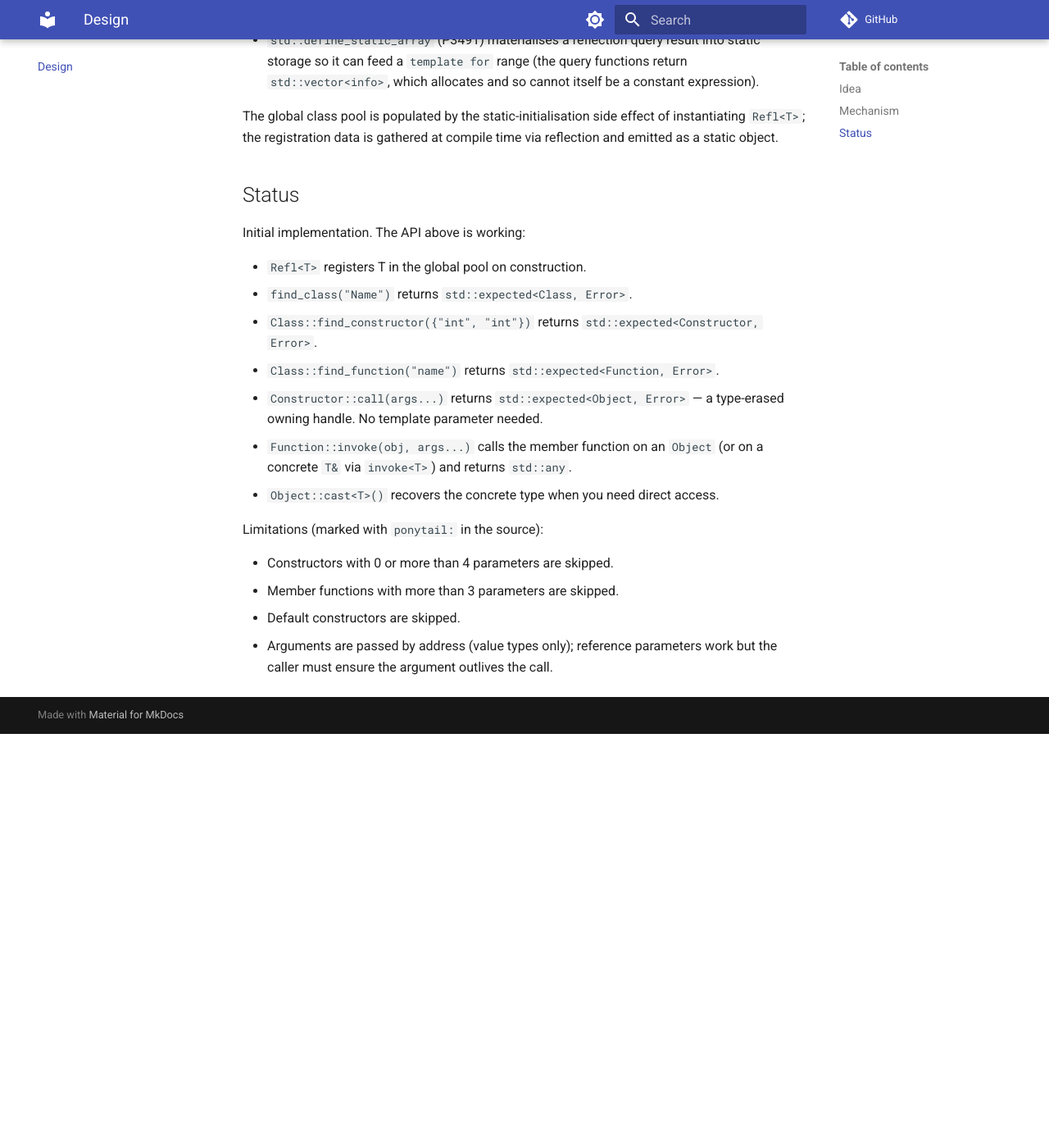
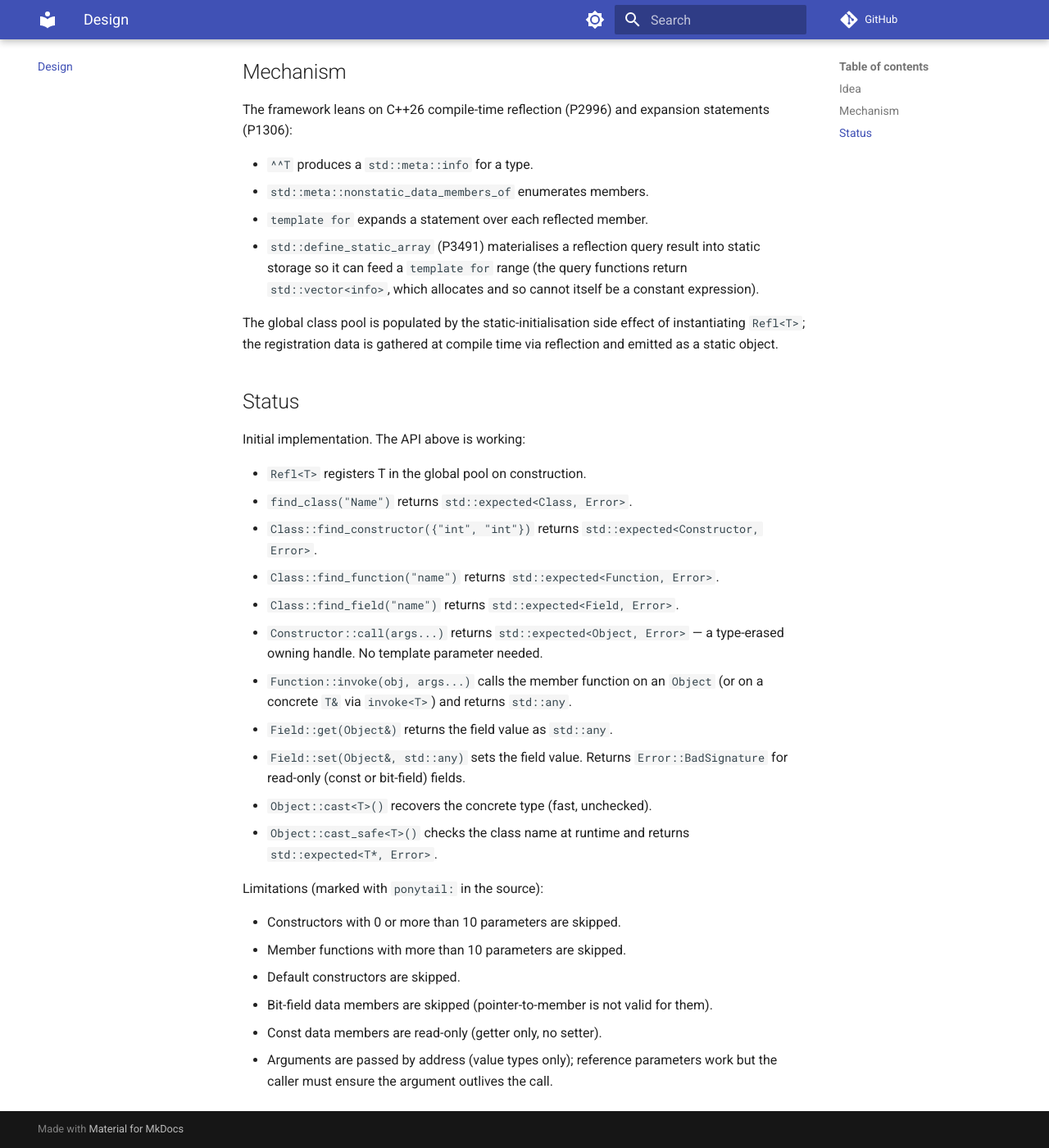
Before and after one commit to w2xel/refl, an MkDocs documentation site: the page built from docs/content/design.md, in a window 1280 px wide and 1400 px high, scrolled down 1130 px. Shown: the whole window at 82% size. Built offline with MkDocs 1.6.1 and Material for MkDocs 9.7.7, drawn with Linux system fonts in a browser that asks for light colours; comment, search, counter and statistics services are not loaded; before the commit the page ends 2025 px from its top, so only the background shows below that; some of the changed text lies outside the part shown.

Commit message:
Add field get/set, raise arity to 10, add safe cast
Field get/set: new FieldInfo struct with type-erased getter/setter
function pointers generated per data member via &[:m:] pointer-to-member.
Field class with get(Object) -> std::any and set(Object, std::any) ->
std::expected<void, Error>. Const members are read-only (getter only);
bit-field members are skipped. ClassInfo now stores FieldInfo instead
of separate name/type vectors.

Arbitrary arity: extended detail::factory and detail::invoker
if-constexpr chains from 4/3 to 10. Raised bounds in make_info to match.
detail::max_arity constant (currently 10) is the single knob.

Type-safe cast: Object::cast_safe<T>() compares the stored class name
against detail::type_name<T>() (consteval identifier_of) and returns
std::expected<T*, Error>. Error::TypeError on mismatch. The existing
cast<T>() remains as the fast unchecked path.

Tests exercise all three: field get/set, readonly const field, safe cast
success and failure, and the existing API. Sample demonstrates field
access and safe cast.

Generated by Mistral Vibe.
Co-Authored-By: Mistral Vibe <vibe@mistral.ai>

````diff
--- a/docs/content/design.md
+++ b/docs/content/design.md
@@ -37,6 +37,22 @@ When you need the concrete type, cast explicitly:
 auto& concrete = my_obj.cast<MyClass>();
 ```
 
+Or use the safe cast, which checks the class name at runtime and returns
+`std::expected`:
+
+```cpp
+auto result = my_obj.cast_safe<MyClass>();
+if (result) { auto* ptr = result.value(); /* ... */ }
+```
+
+Fields can be found by name and get/set through type-erased handles:
+
+```cpp
+auto field = *my_class_class.find_field("x");
+std::any old = field.get(my_obj);
+field.set(my_obj, std::any(42));
+```
+
 Note the dereferences — the return values should be `std::expected`.
 Function results are returned as `std::any` — use `std::any_cast<T>` to
 extract (empty for void functions).
@@ -66,16 +82,24 @@ Initial implementation. The API above is working:
 - `find_class("Name")` returns `std::expected<Class, Error>`.
 - `Class::find_constructor({"int", "int"})` returns `std::expected<Constructor, Error>`.
 - `Class::find_function("name")` returns `std::expected<Function, Error>`.
+- `Class::find_field("name")` returns `std::expected<Field, Error>`.
 - `Constructor::call(args...)` returns `std::expected<Object, Error>` — a
   type-erased owning handle.  No template parameter needed.
 - `Function::invoke(obj, args...)` calls the member function on an `Object`
   (or on a concrete `T&` via `invoke<T>`) and returns `std::any`.
-- `Object::cast<T>()` recovers the concrete type when you need direct access.
+- `Field::get(Object&)` returns the field value as `std::any`.
+- `Field::set(Object&, std::any)` sets the field value.  Returns
+  `Error::BadSignature` for read-only (const or bit-field) fields.
+- `Object::cast<T>()` recovers the concrete type (fast, unchecked).
+- `Object::cast_safe<T>()` checks the class name at runtime and returns
+  `std::expected<T*, Error>`.
 
 Limitations (marked with `ponytail:` in the source):
 
-- Constructors with 0 or more than 4 parameters are skipped.
-- Member functions with more than 3 parameters are skipped.
+- Constructors with 0 or more than 10 parameters are skipped.
+- Member functions with more than 10 parameters are skipped.
 - Default constructors are skipped.
+- Bit-field data members are skipped (pointer-to-member is not valid for them).
+- Const data members are read-only (getter only, no setter).
 - Arguments are passed by address (value types only); reference parameters work
   but the caller must ensure the argument outlives the call.
````
Also changed, not shown: README.md, 3 other files.
